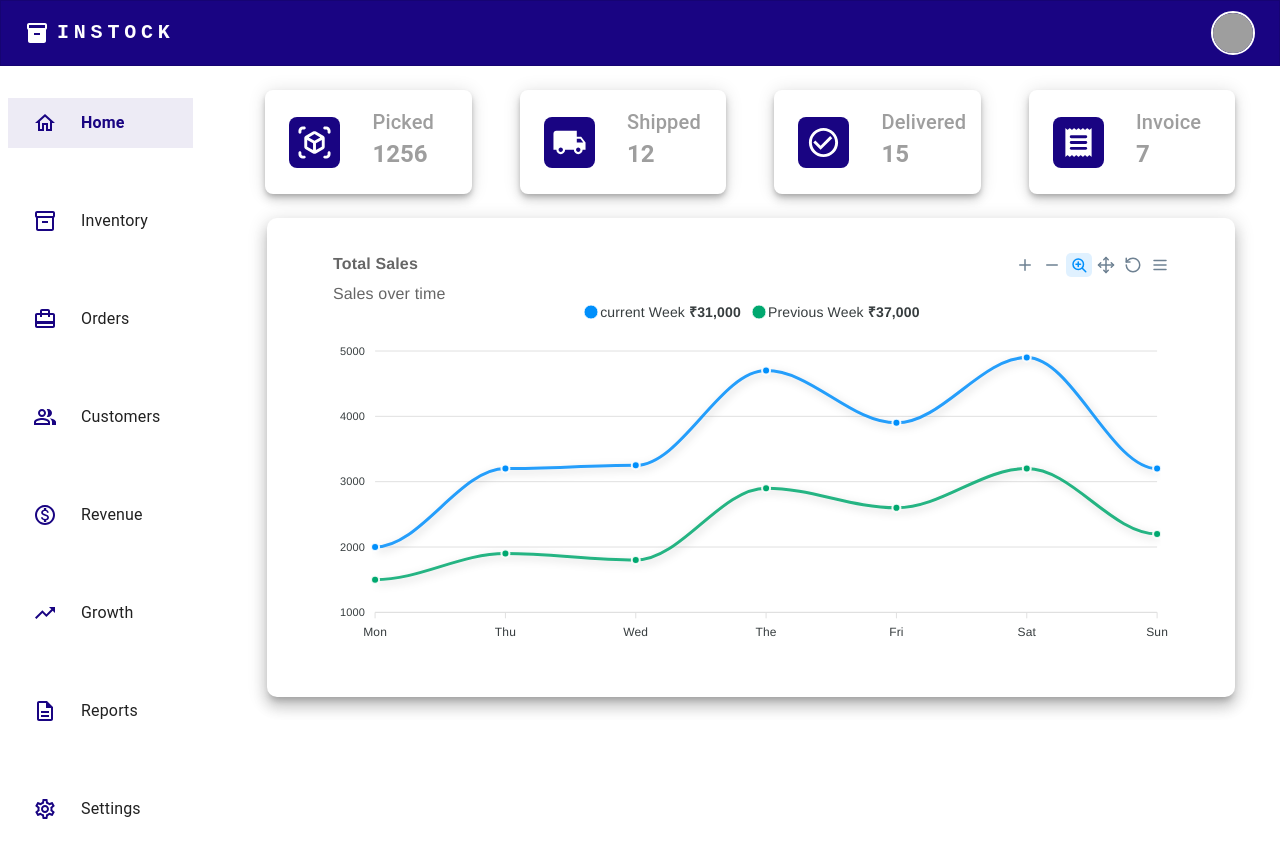
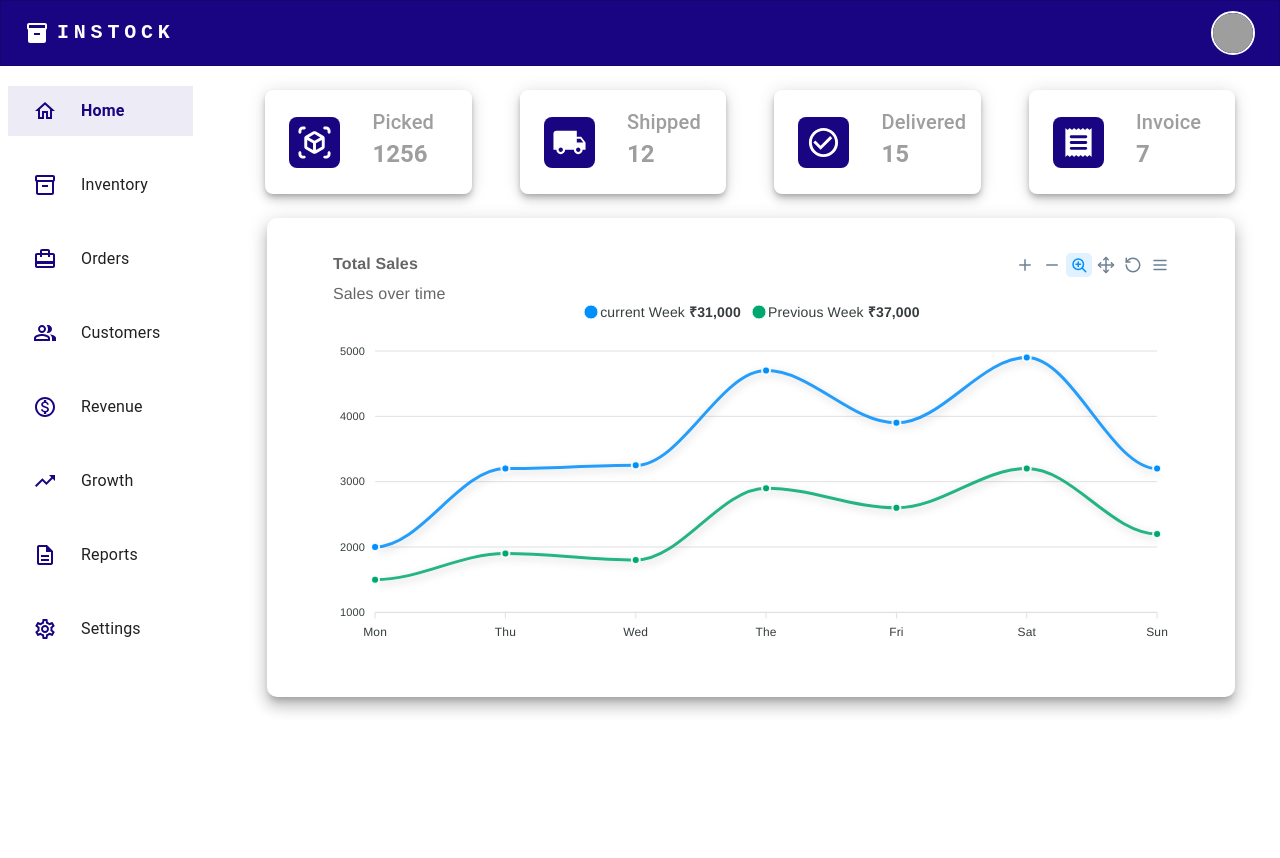
Before and after one commit to Blank-09/instock-web, a React (Vite) app: page /home in a window 1280 px wide. Shown: the top 858 px of the page. After the commit the page ends 800 px from the top, so only its background shows below. Built offline with nearby package versions, Linux system fonts and the light colour scheme; grey boxes are pictures that could not be loaded.

Commit message:
change in sidebar

```diff
--- a/src/components/SideBar.jsx
+++ b/src/components/SideBar.jsx
@@ -87,7 +87,7 @@ export default function SideBar() {
                 }}
                 selected={currentPage === '/' + comp.title.toLowerCase()}
                 sx={{
-                  my: 3,
+                  my: 1.5,
                   border: '1px solid transparent',
                   ml: 1,
                   pr: 4,
```
